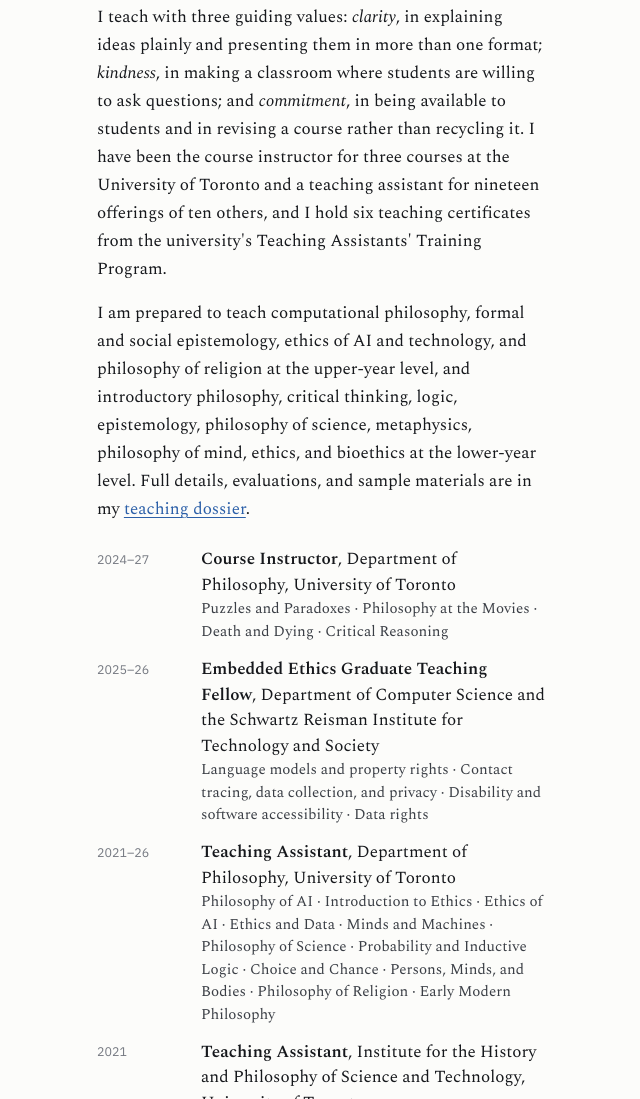
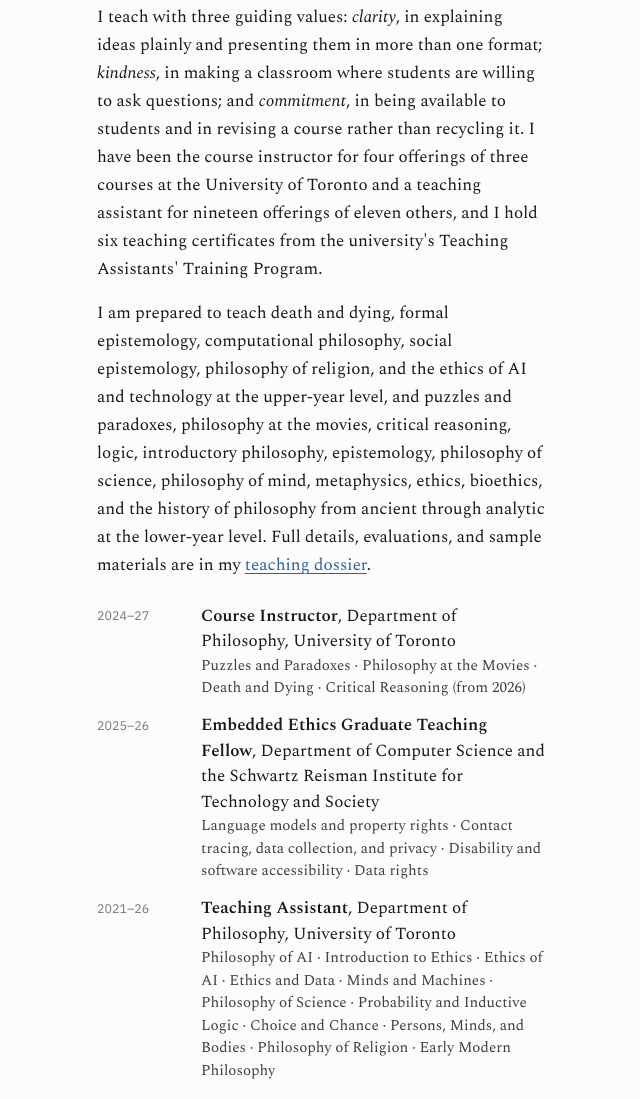
Before and after one commit to andrewdoppenberg/andrewdoppenberg.github.io, a plain HTML site: page index.html in a window 1280 px wide. Shown: the part 3194-4293 px from the top of the page, without its empty margins (319-959 px from the left). Drawn offline with nearby package versions, Linux system fonts and the light colour scheme.

Commit message:
Sync teaching section with dossier and CV; rebuild dossier PDF
index.html:
- Correct offering counts: four offerings of three courses as instructor;
  nineteen offerings of eleven others as TA, now counting Introduction to
  Ethics.
- Resync teachable-course lists to the dossier's ordering and naming
  (critical reasoning, not critical thinking; adds death and dying,
  puzzles and paradoxes, philosophy at the movies, history sequence).
- Mark Critical Reasoning as forthcoming (from 2026).

files/teaching_dossier.pdf: rebuilt with TATP feedback revisions --
third value renamed to relationality, evidence from student/self/third-party
perspectives, EDI and online psychological safety, long-term goals,
commentary on teaching materials, evaluation summary, certificate rationale.

```diff
--- a/index.html
+++ b/index.html
@@ -467,15 +467,15 @@
     </div>
 
     <div class="prose">
-      <p>I teach with three guiding values: <em>clarity</em>, in explaining ideas plainly and presenting them in more than one format; <em>kindness</em>, in making a classroom where students are willing to ask questions; and <em>commitment</em>, in being available to students and in revising a course rather than recycling it. I have been the course instructor for three courses at the University of Toronto and a teaching assistant for nineteen offerings of ten others, and I hold six teaching certificates from the university's Teaching Assistants' Training Program.</p>
-      <p>I am prepared to teach computational philosophy, formal and social epistemology, ethics of AI and technology, and philosophy of religion at the upper-year level, and introductory philosophy, critical thinking, logic, epistemology, philosophy of science, metaphysics, philosophy of mind, ethics, and bioethics at the lower-year level. Full details, evaluations, and sample materials are in my <a href="files/teaching_dossier.pdf">teaching dossier</a>.</p>
+      <p>I teach with three guiding values: <em>clarity</em>, in explaining ideas plainly and presenting them in more than one format; <em>kindness</em>, in making a classroom where students are willing to ask questions; and <em>commitment</em>, in being available to students and in revising a course rather than recycling it. I have been the course instructor for four offerings of three courses at the University of Toronto and a teaching assistant for nineteen offerings of eleven others, and I hold six teaching certificates from the university's Teaching Assistants' Training Program.</p>
+      <p>I am prepared to teach death and dying, formal epistemology, computational philosophy, social epistemology, philosophy of religion, and the ethics of AI and technology at the upper-year level, and puzzles and paradoxes, philosophy at the movies, critical reasoning, logic, introductory philosophy, epistemology, philosophy of science, philosophy of mind, metaphysics, ethics, bioethics, and the history of philosophy from ancient through analytic at the lower-year level. Full details, evaluations, and sample materials are in my <a href="files/teaching_dossier.pdf">teaching dossier</a>.</p>
     </div>
 
     <ul class="courses" style="margin-top:1.5rem">
       <li>
         <span class="year">2024–27</span>
         <span><strong>Course Instructor</strong>, Department of Philosophy, University of Toronto
-          <span class="detail">Puzzles and Paradoxes · Philosophy at the Movies · Death and Dying · Critical Reasoning</span>
+          <span class="detail">Puzzles and Paradoxes · Philosophy at the Movies · Death and Dying · Critical Reasoning (from 2026)</span>
         </span>
       </li>
       <li>
```
